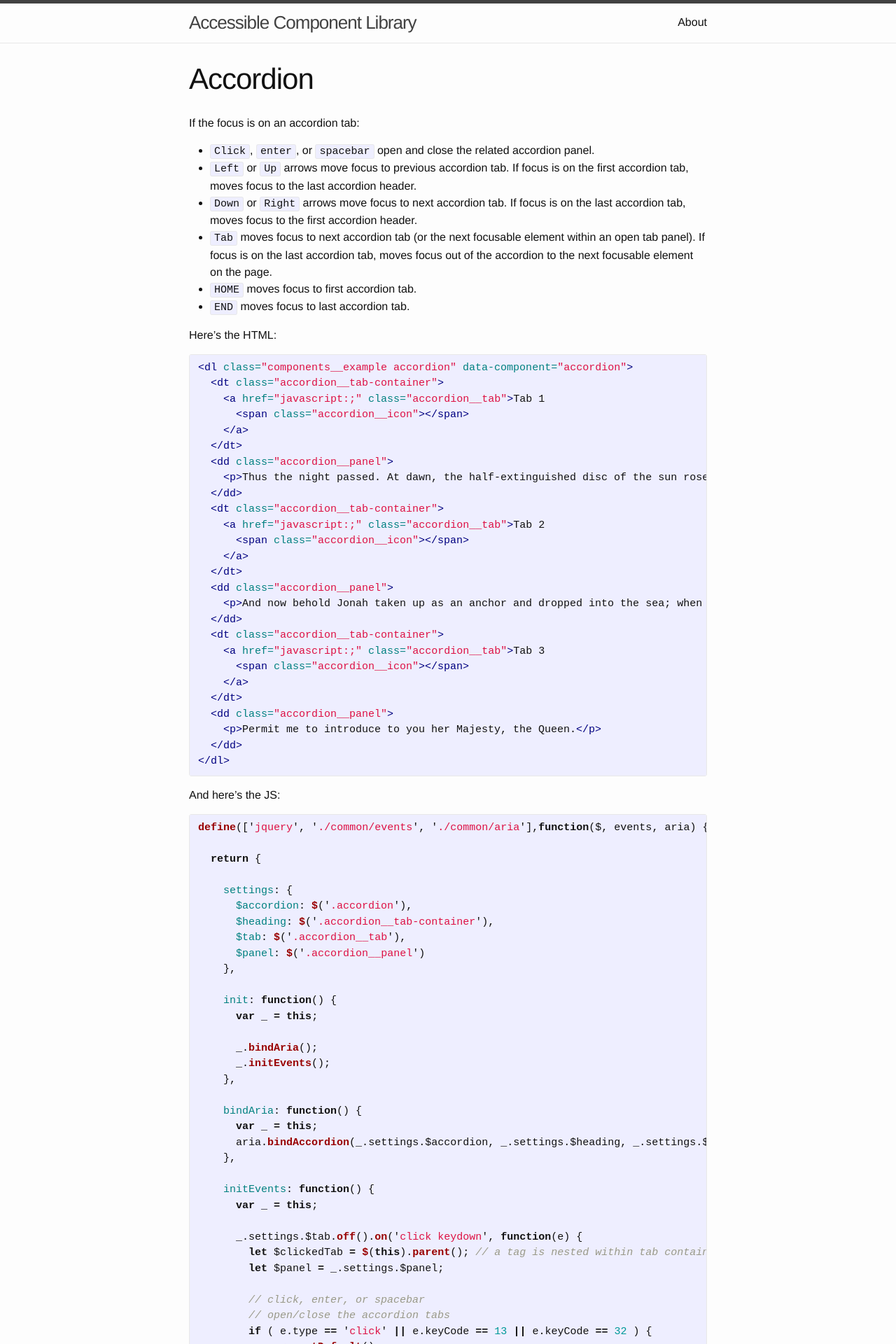
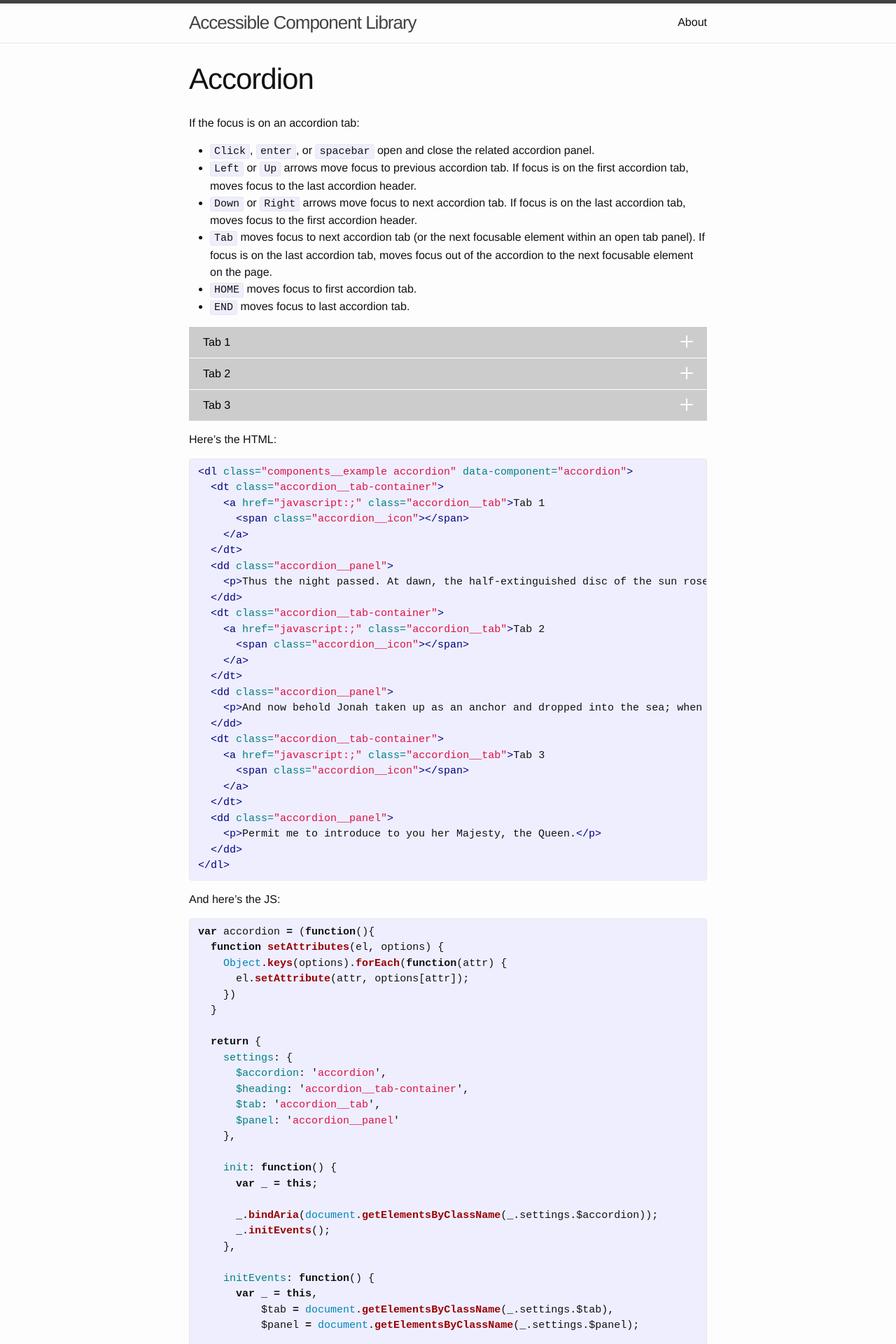
Before and after one commit to adriennemcd/accessible-library, a Jekyll site: the page built from _posts/2017-11-28-accordion.markdown, in a window 1280 px wide. Shown: the top 1920 px of the page at 70% size. Built offline with Jekyll 4.4.1, drawn with Linux system fonts in a browser that asks for light colours; some of the changed text lies outside the part shown.

Commit message:
update accordion component styles and js

```diff
--- a/_includes/components/accordion/accordion.js
+++ b/_includes/components/accordion/accordion.js
@@ -1,66 +1,181 @@
-define(['jquery', './common/events', './common/aria'],function($, events, aria) {
+var accordion = (function(){
+  function setAttributes(el, options) {
+    Object.keys(options).forEach(function(attr) {
+      el.setAttribute(attr, options[attr]);
+    })
+  }
 
   return {
-
     settings: {
-      $accordion: $('.accordion'),
-      $heading: $('.accordion__tab-container'),
-      $tab: $('.accordion__tab'),
-      $panel: $('.accordion__panel')
+      $accordion: 'accordion',
+      $heading: 'accordion__tab-container',
+      $tab: 'accordion__tab',
+      $panel: 'accordion__panel'
     },
 
     init: function() {
       var _ = this;
 
-      _.bindAria();
+      _.bindAria(document.getElementsByClassName(_.settings.$accordion));
       _.initEvents();
     },
 
-    bindAria: function() {
-      var _ = this;
-      aria.bindAccordion(_.settings.$accordion, _.settings.$heading, _.settings.$tab, _.settings.$panel);
-    },
+    initEvents: function() {
+      var _ = this,
+          $tab = document.getElementsByClassName(_.settings.$tab),
+          $panel = document.getElementsByClassName(_.settings.$panel);
 
-    initEvents: function() {
-      var _ = this;
-
-      _.settings.$tab.off().on('click keydown', function(e) {
-        let $clickedTab = $(this).parent(); // a tag is nested within tab container, easier to deal with tab-container for events
-        let $panel = _.settings.$panel;
+      for(var i=0; i < $tab.length; i++){
+        $tab[i].addEventListener("click", function(e){
+          var $clickedTab = e.currentTarget.parentNode; // a tab is nested within tab container, easier to deal with tab-container for events
 
           // click, enter, or spacebar
           // open/close the accordion tabs
           if ( e.type == 'click' || e.keyCode == 13 || e.keyCode == 32 ) {
             e.preventDefault();
-          events.openSlide($clickedTab,$panel,'.accordion__icon');
+            _.openSlide($clickedTab,$panel,'.accordion__icon');
           }
           // left or up arrow keys
-        // move focus to previous accordion tab
-        else if ( e.keyCode == 37 || e.keyCode == 38 ) {
-          e.preventDefault();
-          events.goPrev($clickedTab);
+//         // move focus to previous accordion tab
+//         else if ( e.keyCode == 37 || e.keyCode == 38 ) {
+//           e.preventDefault();
+//           events.goPrev($clickedTab);
+//         }
+//         // down or right arrow keys
+//         // move focus to next accordion tab
+//         else if ( e.keyCode == 39 || e.keyCode == 40 ) {
+//           e.preventDefault();
+//           events.goNext($clickedTab);
+//         }
+//         // HOME key || HOME NUMPAD key
+//         // move focus to first accordion tab
+//         else if ( e.keyCode == 36 || e.keyCode == 103 ) {
+//           e.preventDefault();
+//           events.goFirst($clickedTab);
+//         }
+//         // END key || END NUMPAD key
+//         // move focus to last accordion tab
+//         else if ( e.keyCode == 35 || e.keyCode == 97 ) {
+//           e.preventDefault();
+//           events.goLast($clickedTab);
+//         }
+        }, false);
       }
-        // down or right arrow keys
-        // move focus to next accordion tab
-        else if ( e.keyCode == 39 || e.keyCode == 40 ) {
-          e.preventDefault();
-          events.goNext($clickedTab);
-        }
-        // HOME key || HOME NUMPAD key
-        // move focus to first accordion tab
-        else if ( e.keyCode == 36 || e.keyCode == 103 ) {
-          e.preventDefault();
-          events.goFirst($clickedTab);
-        }
-        // END key || END NUMPAD key
-        // move focus to last accordion tab
-        else if ( e.keyCode == 35 || e.keyCode == 97 ) {
-          e.preventDefault();
-          events.goLast($clickedTab);
-        }
-      });
     },
 
-    destroy: function() { }
+    openSlide: function(tab, panel, icon) {
+      var _ = this,
+          tabLink = tab.querySelector('.accordion__tab');
+
+      // toggle visiblity of tabel panel as well as aria attributes
+      // for tab panel and tab container
+      if ( tab.querySelector(icon).classList.contains('open') ){
+        _.setAriaHidden(tabLink, tab.nextElementSibling);
+        tab.nextElementSibling.classList.remove('open');
+        tab.querySelector(icon).classList.remove('open');
+      } else {
+        _.setAriaVisible(tabLink, tab.nextElementSibling);
+        tab.nextElementSibling.classList.add('open');
+        tab.querySelector(icon).classList.add('open');
+      }
+    },
+
+    setAriaVisible: function($clickedTab, $clickedPanel) {
+      $clickedTab.setAttribute('aria-expanded', 'true');
+      $clickedPanel.setAttribute('aria-hidden', 'false');
+    },
+
+    setAriaHidden: function($clickedTab, $clickedPanel) {
+      $clickedTab.setAttribute('aria-expanded', 'false');
+      $clickedPanel.setAttribute('aria-hidden', 'true');
+    },
+
+    bindAria: function($accordion) {
+      var _ = this;
+
+      for(var i=0; i < $accordion.length; i++){
+        $accordion[i].setAttribute('id', 'accordion_' + i);
+        _.setAccordionAttributes($accordion[i], i);
       };
+    },
+
+    setAccordionAttributes: function($accordion, i) {
+      var $headings = $accordion.getElementsByClassName(_.settings.$heading),
+          $tabs = $accordion.getElementsByClassName(_.settings.$tab),
+          $panels = $accordion.getElementsByClassName(_.settings.$panel);
+
+      for(var j=0; j < $headings.length; j++){
+        setAttributes($headings[j], {
+          'role': 'heading',
+          'aria-level': '3',
         });
+      };
+
+      for(var j=0; j < $tabs.length; j++){
+        setAttributes($tabs[j], {
+          'id': 'a' + i + '_tab' + j,
+          'role': 'button',
+          'aria-expanded': 'false',
+          'aria-controls': 'a' + i + '_panel' + j
+        });
+      };
+
+      for(var j=0; j < $panels.length; j++){
+        setAttributes($panels[j], {
+          'id': 'a' + i + '_panel' + j,
+          'role': 'region',
+          'aria-hidden': 'true',
+          'aria-labelledby': 'a' + i + '_tab' + j
+        });
+      };
+    }
+  }
+}())
+
+accordion.init();
+
+
+
+//     initEvents: function() {
+//       var _ = this;
+
+//       _.settings.$tab.off().on('click keydown', function(e) {
+//         let $clickedTab = $(this).parent(); // a tag is nested within tab container, easier to deal with tab-container for events
+//         let $panel = _.settings.$panel;
+
+//         // click, enter, or spacebar
+//         // open/close the accordion tabs
+//         if ( e.type == 'click' || e.keyCode == 13 || e.keyCode == 32 ) {
+//           e.preventDefault();
+//           events.openSlide($clickedTab,$panel,'.accordion__icon');
+//         }
+//         // left or up arrow keys
+//         // move focus to previous accordion tab
+//         else if ( e.keyCode == 37 || e.keyCode == 38 ) {
+//           e.preventDefault();
+//           events.goPrev($clickedTab);
+//         }
+//         // down or right arrow keys
+//         // move focus to next accordion tab
+//         else if ( e.keyCode == 39 || e.keyCode == 40 ) {
+//           e.preventDefault();
+//           events.goNext($clickedTab);
+//         }
+//         // HOME key || HOME NUMPAD key
+//         // move focus to first accordion tab
+//         else if ( e.keyCode == 36 || e.keyCode == 103 ) {
+//           e.preventDefault();
+//           events.goFirst($clickedTab);
+//         }
+//         // END key || END NUMPAD key
+//         // move focus to last accordion tab
+//         else if ( e.keyCode == 35 || e.keyCode == 97 ) {
+//           e.preventDefault();
+//           events.goLast($clickedTab);
+//         }
+//       });
+//     },
+
+//     destroy: function() { }
+//   };
+// });
--- a/_posts/2017-11-28-accordion.markdown
+++ b/_posts/2017-11-28-accordion.markdown
@@ -14,6 +14,8 @@ If the focus is on an accordion tab:
 - `HOME` moves focus to first accordion tab.
 - `END` moves focus to last accordion tab.
 
+{% include components/accordion/accordion.html %}
+
 Here's the HTML:
 {% highlight html %}
 {% include components/accordion/accordion.html %}
--- a/_sass/minima.scss
+++ b/_sass/minima.scss
@@ -37,6 +37,23 @@ $on-laptop:        800px !default;
   }
 }
 
+//from bourbon
+// Convert pixels to rems
+// eg. for a relational value of 12px write rem(12)
+// Assumes $em-base is the font-size of <html>
+$em-base: 16;
+@function rem($pxval) {
+  @if not unitless($pxval) {
+    $pxval: strip-units($pxval);
+  }
+
+  $base: $em-base;
+  @if not unitless($base) {
+    $base: strip-units($base);
+  }
+  @return ($pxval / $base) * 1rem;
+}
+
 @mixin relative-font-size($ratio) {
   font-size: $base-font-size * $ratio;
 }
@@ -45,5 +62,7 @@ $on-laptop:        800px !default;
 @import
   "minima/base",
   "minima/layout",
-  "minima/syntax-highlighting"
+  "minima/syntax-highlighting",
+  "minima/base/colors",
+  "minima/components/accordion"
 ;
--- /dev/null
+++ b/_sass/minima/base/_colors.scss
@@ -0,0 +1,17 @@
+// COLORS
+
+$gallery: #efefef;
+$silver: #ccc;
+$silver-lt: #dadada;
+$white: #fff;
+$black: #000;
+
+/*------------------------------------------
+COLOR VARIABLES
+-------------------------------------------*/
+
+/* Components */
+$component-background: $gallery;
+
+/* Accordion */
+$tab-background: $silver;
--- /dev/null
+++ b/_sass/minima/components/_accordion.scss
@@ -0,0 +1,71 @@
+.accordion
+{
+  &__tab {
+    display: block;
+    position: relative;
+    margin: 0;
+    padding: rem(10) rem(20);
+    color: $black;
+    text-decoration: none;
+    background: $silver;
+    transition: background 0.25s ease;
+
+    &:hover {
+      color: $black;
+      background: $silver-lt;
+    }
+
+    &-container {
+      border-bottom: 1px solid $white;
+
+      &:last-of-type { border-bottom: none; }
+    }
+  }
+
+  &__panel {
+    display: none;
+    margin: 0;
+    padding: rem(20);
+    background: $white;
+
+    &.open {
+      display: block;
+    }
+
+    p:first-child { margin-top: 0; }
+    p:last-child { margin-bottom: 0; }
+  }
+
+  &__icon {
+    position: absolute;
+    content: "";
+    top: 20px;
+    right: 20px;
+    width: 18px;
+    height: 2px;
+    background: #fff;
+    border-radius: 1px;
+
+    &:after
+    {
+      position: absolute;
+      content: "";
+      top: -8px;
+      right: 8px;
+      width: 2px;
+      height: 18px;
+      background: #fff;
+      border-radius: 1px;
+      transition: opacity 300ms ease;
+    }
+
+    &.open
+    {
+      &:after
+      {
+        opacity: 0;
+        transition: opacity 300ms ease;
+      }
+    }
+  }
+}
```
Lines whose indentation alone changed are shown as unchanged.
